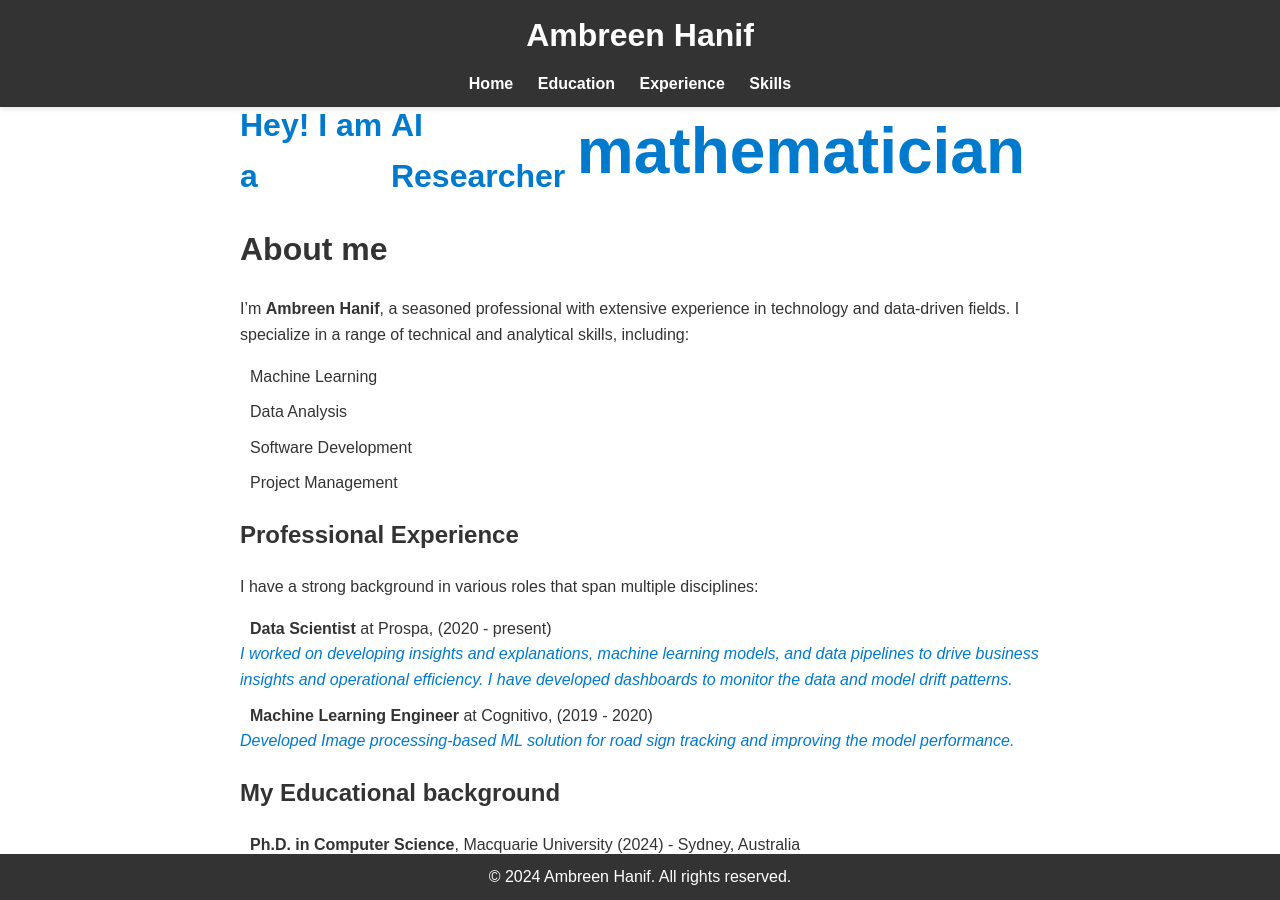
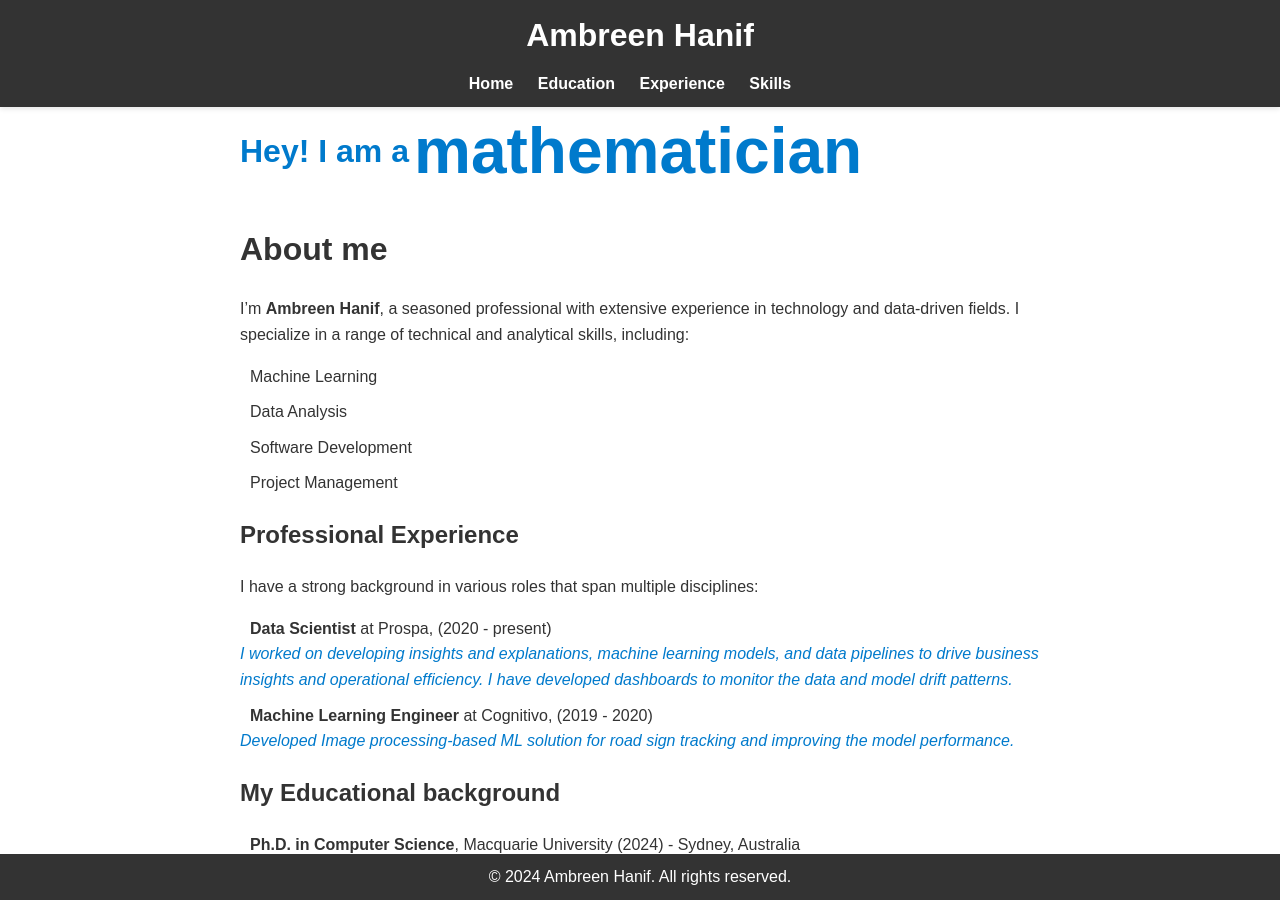
Before and after one commit to umberH/umberH.github.io, a Jekyll site: the page built from index.markdown, in a window 1280 px wide and 900 px high. Built offline with Jekyll 4.4.1, drawn with Linux system fonts in a browser that asks for light colours.

Commit message:
Update index.markdown

```diff
--- a/index.markdown
+++ b/index.markdown
@@ -11,7 +11,7 @@ author: Ambreen Hanif
 <!-- Rotating Text Container -->
 <div class="rotating-text">
   <span id="dynamic-text">Hey! I am a </span>
-  <span id="rotating-words"></span>
+<!--   <span id="rotating-words"></span> -->
   <div class="typing-container">
   <span id="typed-text"></span>
   <span class="cursor">&nbsp;</span>
```
